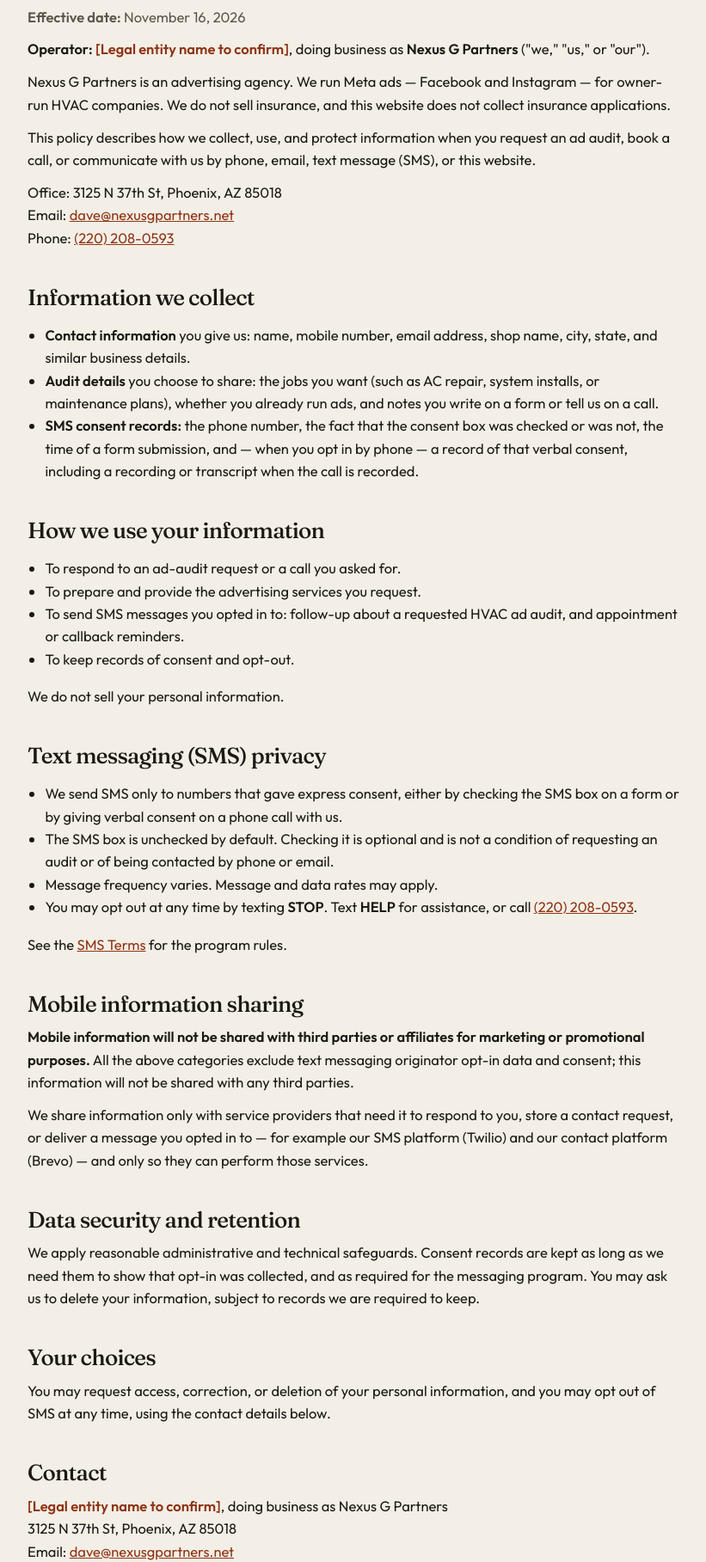
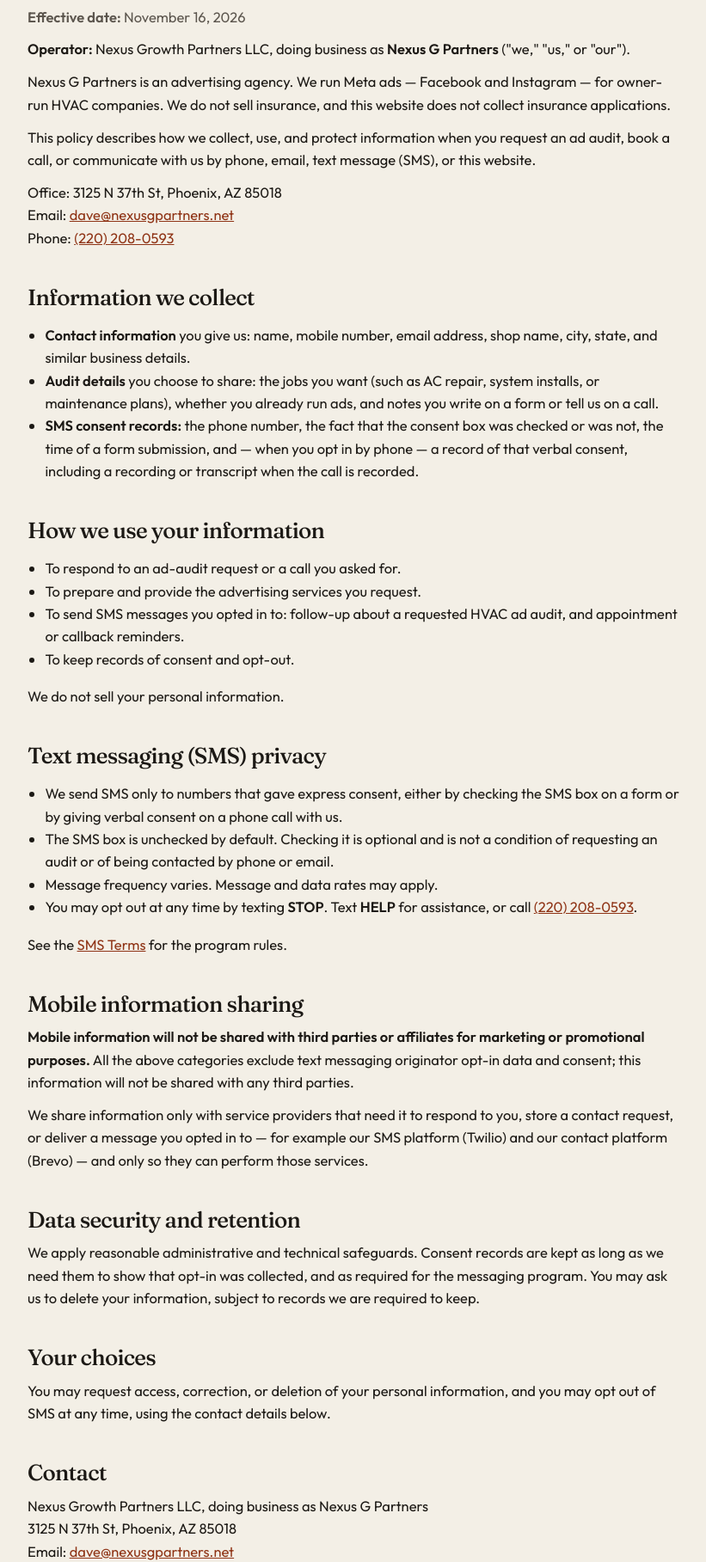
Before and after one commit to askdave755-droid/that-guy-insurance-website, a plain HTML site: page privacy-policy.html in a window 1280 px wide. Shown: the part 223-2040 px from the top of the page at 86% size, without its empty margins (228-1049 px from the left). Drawn offline with Linux system fonts and the light colour scheme.

Commit message:
Name Nexus Growth Partners LLC on the legal pages. (#3)
Replace the legal-entity placeholder on the privacy policy and SMS terms with the confirmed company name.

Co-authored-by: Cursor Agent <cursoragent@cursor.com>
Co-authored-by: askdave755-droid <askdave755-droid@users.noreply.github.com>

```diff
--- a/privacy-policy.html
+++ b/privacy-policy.html
@@ -44,7 +44,7 @@
     <p class="kicker">Nexus G Partners</p>
     <h1>Privacy Policy</h1>
     <p class="meta"><strong>Effective date:</strong> November 16, 2026</p>
-    <p><strong>Operator:</strong> <span class="tbd">[Legal entity name to confirm]</span>, doing business as <strong>Nexus G Partners</strong> ("we," "us," or "our").</p>
+    <p><strong>Operator:</strong> Nexus Growth Partners LLC, doing business as <strong>Nexus G Partners</strong> ("we," "us," or "our").</p>
     <p>Nexus G Partners is an advertising agency. We run Meta ads — Facebook and Instagram — for owner-run HVAC companies. We do not sell insurance, and this website does not collect insurance applications.</p>
     <p>This policy describes how we collect, use, and protect information when you request an ad audit, book a call, or communicate with us by phone, email, text message (SMS), or this website.</p>
     <p>Office: 3125 N 37th St, Phoenix, AZ 85018<br>
@@ -87,7 +87,7 @@
     <p>You may request access, correction, or deletion of your personal information, and you may opt out of SMS at any time, using the contact details below.</p>
 
     <h2>Contact</h2>
-    <p><span class="tbd">[Legal entity name to confirm]</span>, doing business as Nexus G Partners<br>
+    <p>Nexus Growth Partners LLC, doing business as Nexus G Partners<br>
     3125 N 37th St, Phoenix, AZ 85018<br>
     Email: <a href="mailto:dave@nexusgpartners.net">dave@nexusgpartners.net</a><br>
     Phone: <a href="tel:+12202080593">(220) 208-0593</a></p>
```
Also changed, not shown: sms-terms.html (+2 -2 lines), 1 other file.
